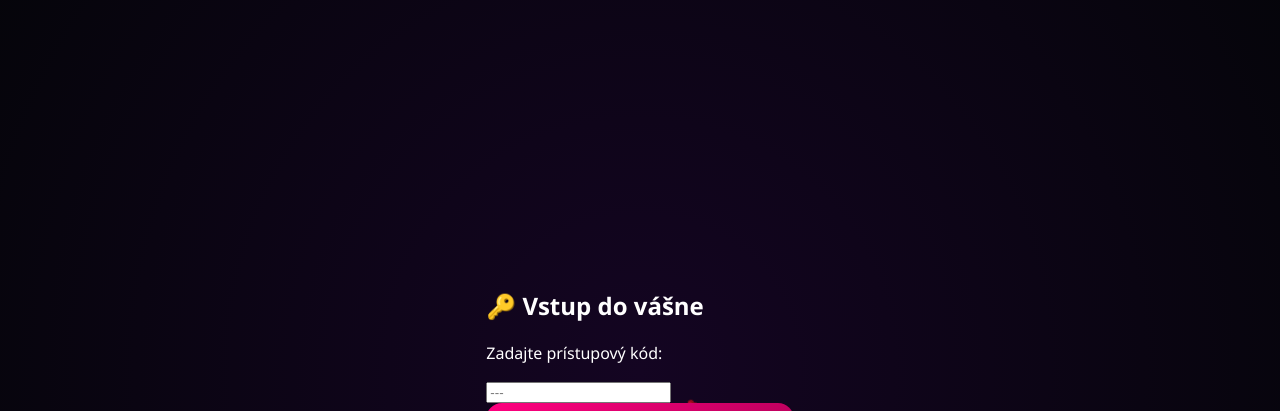
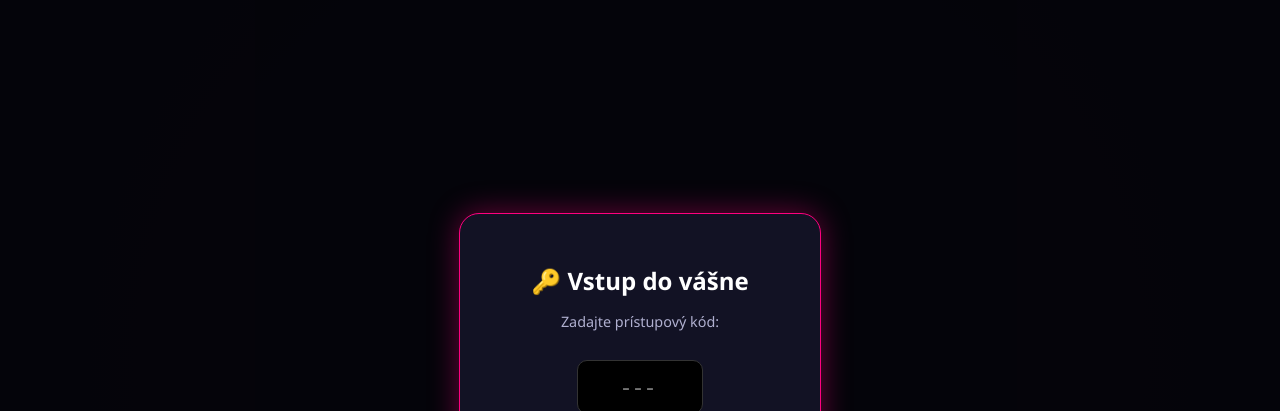
Before and after one commit to grizzlycourage-collab/dospelacka-hra, a plain HTML site: page index.html in a window 1280 px wide. Shown: the part 28-439 px from the top of the page. Drawn offline with Linux system fonts and the light colour scheme.

Commit message:
Update style.css

```diff
--- a/css/style.css
+++ b/css/style.css
@@ -115,3 +115,44 @@ p.subtitle { font-size: 0.95rem; color: var(--secondary); margin-bottom: 25px; f
 .image-preview-container img { width: 100%; height: auto; position: absolute; top: 0; left: 0; clip-path: inset(0 0 15% 0); }
 .pdf-link { display: inline-block; background: linear-gradient(135deg, #2ed573 0%, #10ac84 100%); color: #fff; text-decoration: none; padding: 10px 20px; border-radius: 12px; font-size: 0.9rem; font-weight: bold; }
 .timer-controls { display: flex; gap: 12px; }
+
+/* Zámok obrazovka */
+.full-center {
+    position: fixed;
+    top: 0; left: 0; width: 100%; height: 100%;
+    display: flex;
+    justify-content: center;
+    align-items: center;
+    z-index: 999;
+    background: rgba(5, 5, 10, 0.95);
+}
+.lock-card {
+    background: #121224;
+    padding: 30px;
+    border-radius: 20px;
+    text-align: center;
+    border: 1px solid #ff007f;
+    width: 80%;
+    max-width: 300px;
+    box-shadow: 0 0 30px rgba(255, 0, 127, 0.4);
+}
+.lock-card h2 {
+    color: #fff;
+    margin-bottom: 10px;
+}
+.lock-card p {
+    color: #b0b0d0;
+    font-size: 0.9rem;
+}
+input#pass-input {
+    width: 100px;
+    padding: 12px;
+    font-size: 1.5rem;
+    text-align: center;
+    border-radius: 10px;
+    border: 1px solid #333;
+    margin: 15px 0;
+    background: #000;
+    color: #fff;
+    letter-spacing: 4px;
+}
```
